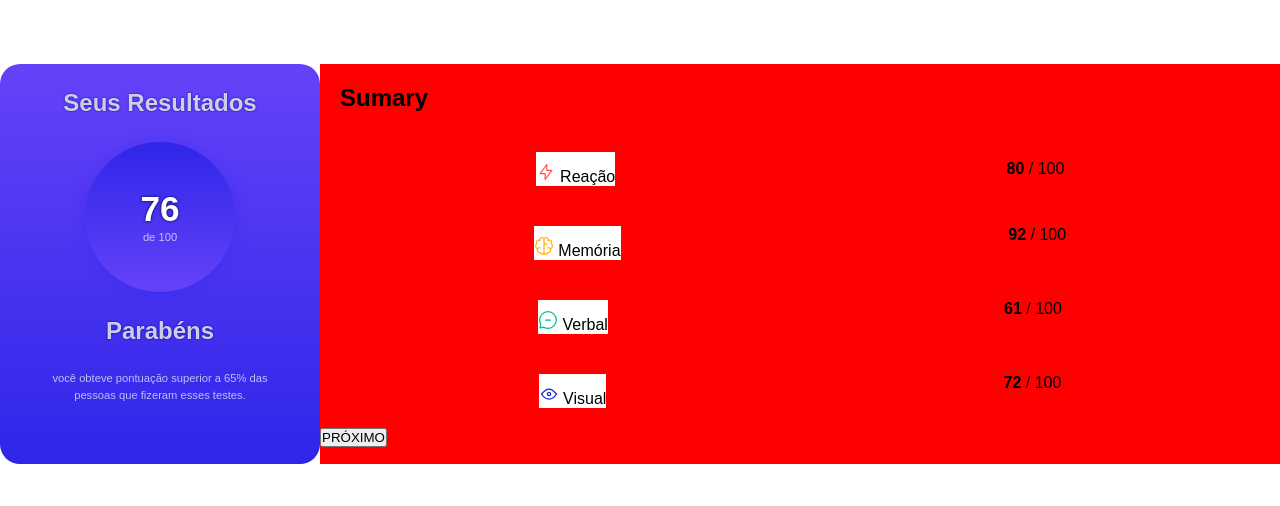
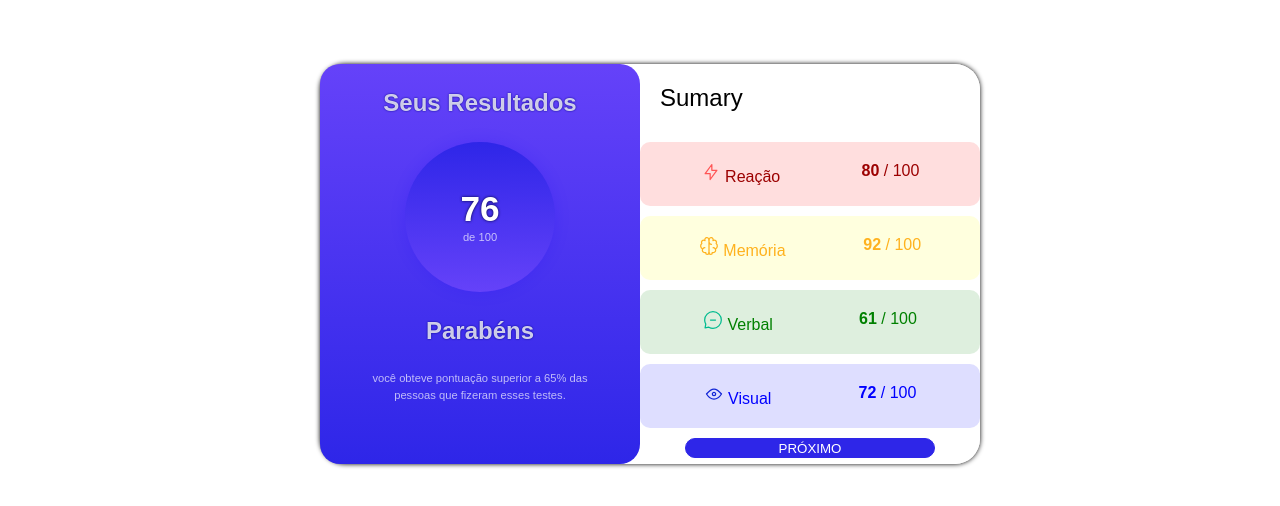
Before and after one commit to CRYSTIANcr007/projeto--forntend-mentor, a plain HTML site: page index.html in a window 1280 px wide. Shown: the part 136-642 px from the top of the page. Drawn offline with Linux system fonts and the light colour scheme.

Commit message:
projeto-final

```diff
--- a/index.html
+++ b/index.html
@@ -8,6 +8,7 @@
 </head>
 <body>
     <main>
+        <div id="corpo-tela-1e2">
             <div id="tela-1">
                 <h1 class="texto-medio">Seus Resultados</h1>
                     <div id="circulo">
@@ -24,24 +25,24 @@
                 <h1 id="letra-sumario">Sumary</h1>
                 <div>
                     <article class="container" id="vermelho">
-                    <p class="alinhamento-baseline"><img src="images/icon-reaction.svg" alt=""> Reação</p>
+                        <p><img src="images/icon-reaction.svg" alt=""> Reação</p>
                         <p> <strong>80</strong> / 100</p>
                     </article>
                     <article class="container" id="amarelo">
-                    <p class="alinhamento-baseline"><img src="images/icon-memory.svg" alt=""> Memória</p>
+                        <p><img src="images/icon-memory.svg" alt=""> Memória</p>
                         <p> <strong>92</strong> / 100</p>
                     </article>
                     <article class="container" id="verde">
-                    <p class="alinhamento-baseline"><img src="images/icon-verbal.svg" alt=""> Verbal</p>
+                        <p><img src="images/icon-verbal.svg" alt=""> Verbal</p>
                         <p> <strong>61</strong> / 100</p>
                     </article>
                     <article class="container" id="azul">
-                    <p class="alinhamento-baseline"> <img src="images/icon-visual.svg" alt=""> Visual</p>
+                        <p> <img src="images/icon-visual.svg" alt=""> Visual</p>
                         <p><strong>72</strong> / 100</p>
                     </article>
-
                 </div>
                 <button>PRÓXIMO</button>
+            </div>
         </div>
      </main>
 </body>
--- a/style.css
+++ b/style.css
@@ -4,16 +4,30 @@
     padding: 0;
     font-family: sans-serif, Verdana, Geneva, Tahoma ;
 }
-@media screen and (min-width: 640px){
+@media screen and (min-width: 680px){
+    #corpo-tela-1e2{
+        display: flex;
+        box-shadow: 0px 0px 5px black;
+        border-radius: 25px;
+    }
     main{
+        height: 100vh;
+        max-width: 640px;
+        margin: auto;
         display: flex;
-        height: 100vh;
+        align-items: center;
+
+
     }
     div#tela-1{
         border-radius: 20px;
         max-width: 320px;
     }
+    div#tela-2{
+        max-width: 400px;
+    }
 }
+
 #tela-1{
 
     margin: auto;
@@ -60,40 +74,75 @@
 }
 #tela-2{
     margin: auto;
-    background-color: red;
+    background-color: white;
     width: 100%;
     min-width: 320px;
     height: 400px;
+    border-radius: 25px;
 }
 
 #letra-sumario{
     font-size: 1.5em;
     padding: 20px;
+    font-weight: normal;
 }
 
 .container{
     display: flex;
-    justify-content: space-around;padding: 20px;
+    justify-content: space-around;
+    padding: 20px;
     display: flex;
 }
 #vermelho.container{
-    align-items: center;
+    width: 300px;
+    background-color: rgba(255, 0, 0, 0.13);
+    margin: 10px auto;
+    border-radius: 10px;
+    color: rgb(156, 0, 0);
 }
 
 
-#amarelo{
-
+#amarelo.container{
+    width: 300px;
+    background-color: rgba(255, 255, 0, 0.13);
+    margin: 10px auto;
+    border-radius: 10px;
+    color: rgb(255, 178, 30);
 }
 
-#verde{
-
+#verde.container{
+    width: 300px;
+    background-color: rgba(0, 128, 0, 0.13);
+    margin: 10px auto;
+    border-radius: 10px;
+    color: green;
 }
 
-#azul{
-
+#azul.container{
+    width: 300px;
+    background-color: rgba(0, 0, 255, 0.13);
+    margin: 10px auto;
+    border-radius: 10px;
+    color: blue;
 }
 
 .alinhamento-baseline{
+    width: 300px;
     padding-top: 10px;
     background-color: white;
 }
+button{
+    color: white;
+    background-color: #2E26E8;
+    border: 1px solid #2E26E8;
+    display: block;
+    margin: auto;
+    text-align: center;
+    width: 250px;
+    height: 20px;
+    border-radius: 10px;
+
+}
+button:hover{
+    background-color: #6542F9;
+}
```
Lines whose indentation alone changed are shown as unchanged.
